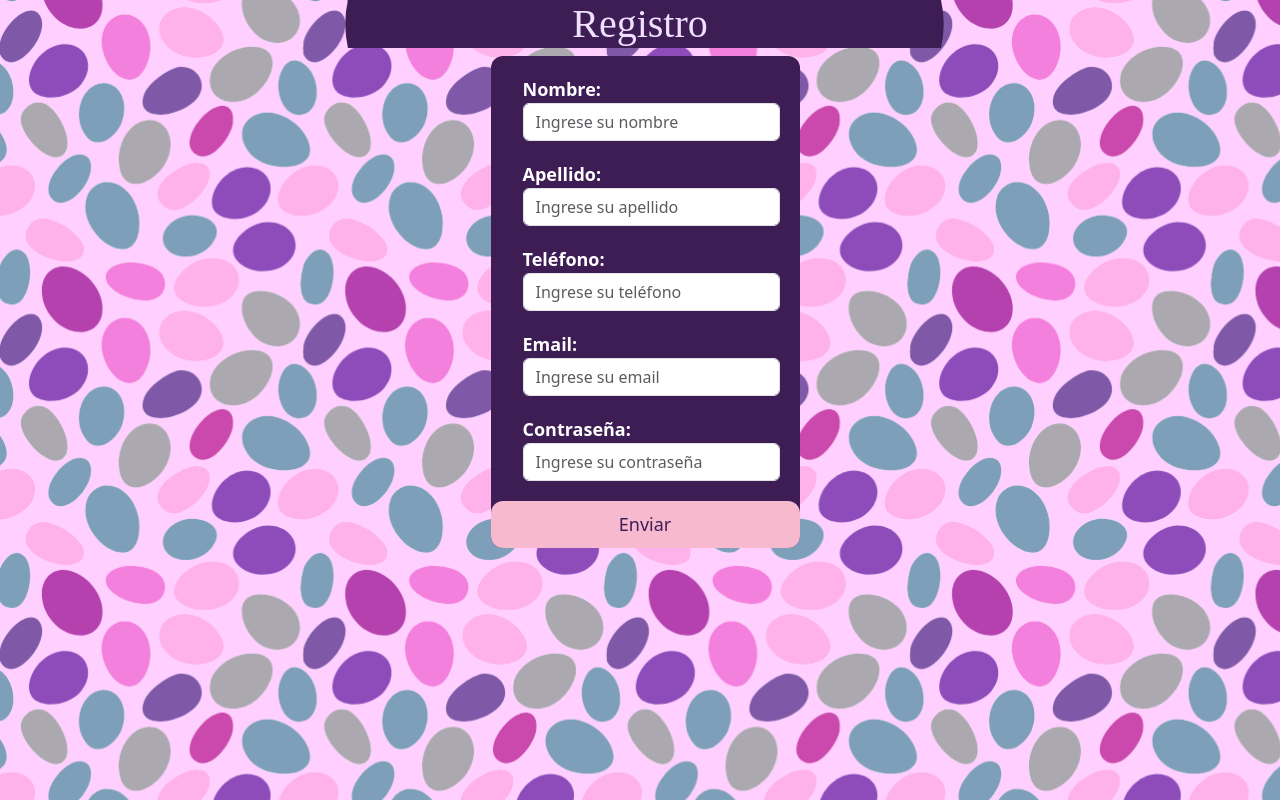
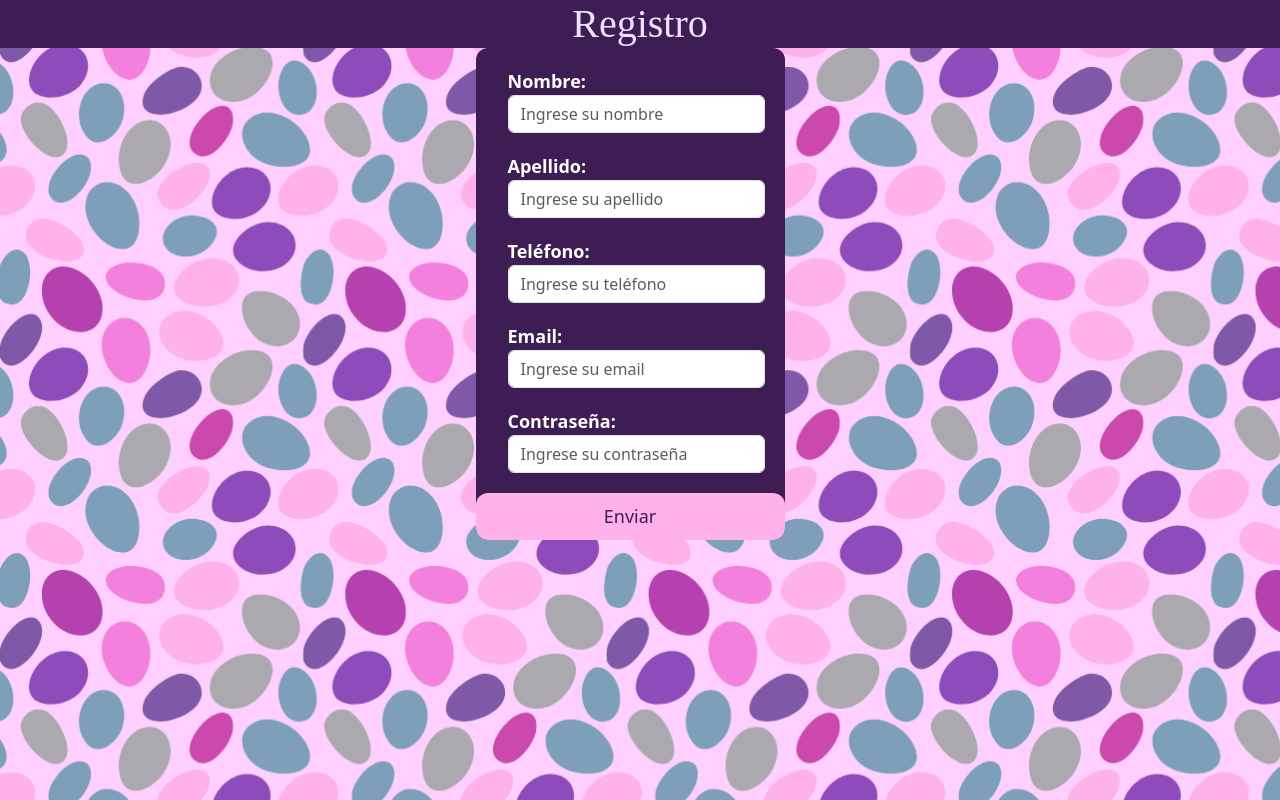
Before and after one commit to Caronila/FormReactJS, a React (Vite) app: page / in a window 1280 px wide. Built offline with nearby package versions, Linux system fonts and the light colour scheme; a web font is replaced by a local one.

Commit message:
CSS changes

```diff
--- a/src/App.css
+++ b/src/App.css
@@ -10,8 +10,9 @@ h1 {
   background-image: url('./assets/oval.svg');
   background-repeat: no-repeat;
   background-position: center;
-  background-size: 50%;
+  background-size: 150%;
   user-select: none;
+  margin-bottom: 0;
 
 }
 
--- a/src/Components/Form.css
+++ b/src/Components/Form.css
@@ -10,7 +10,7 @@ div.form {
     display: inline-block;
     border-radius: 12px;
     margin: auto;
-    margin-left: 10px;
+        margin-right: 20px;
 }
 
 form {
@@ -20,7 +20,7 @@ form {
 }
 
 button {
-    background-color: rgb(246, 185, 206);
+    background-color:#ffb1e9;
     padding: 10px;
     color: #3e1c54;
     border: none;
@@ -29,6 +29,7 @@ button {
     text-align: center;
     width: 100%;
     user-select: none;
+
 }
 
 li {
```
